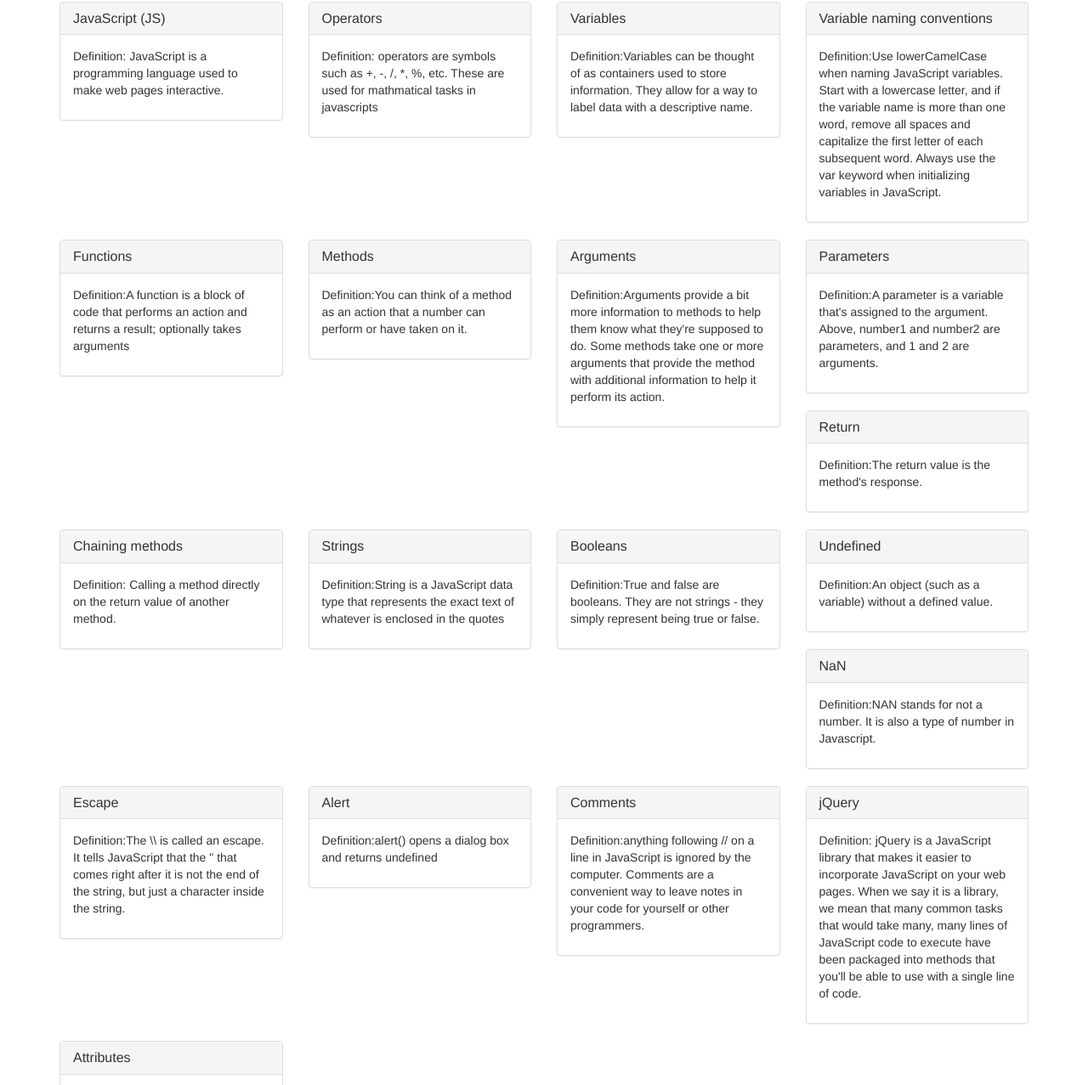
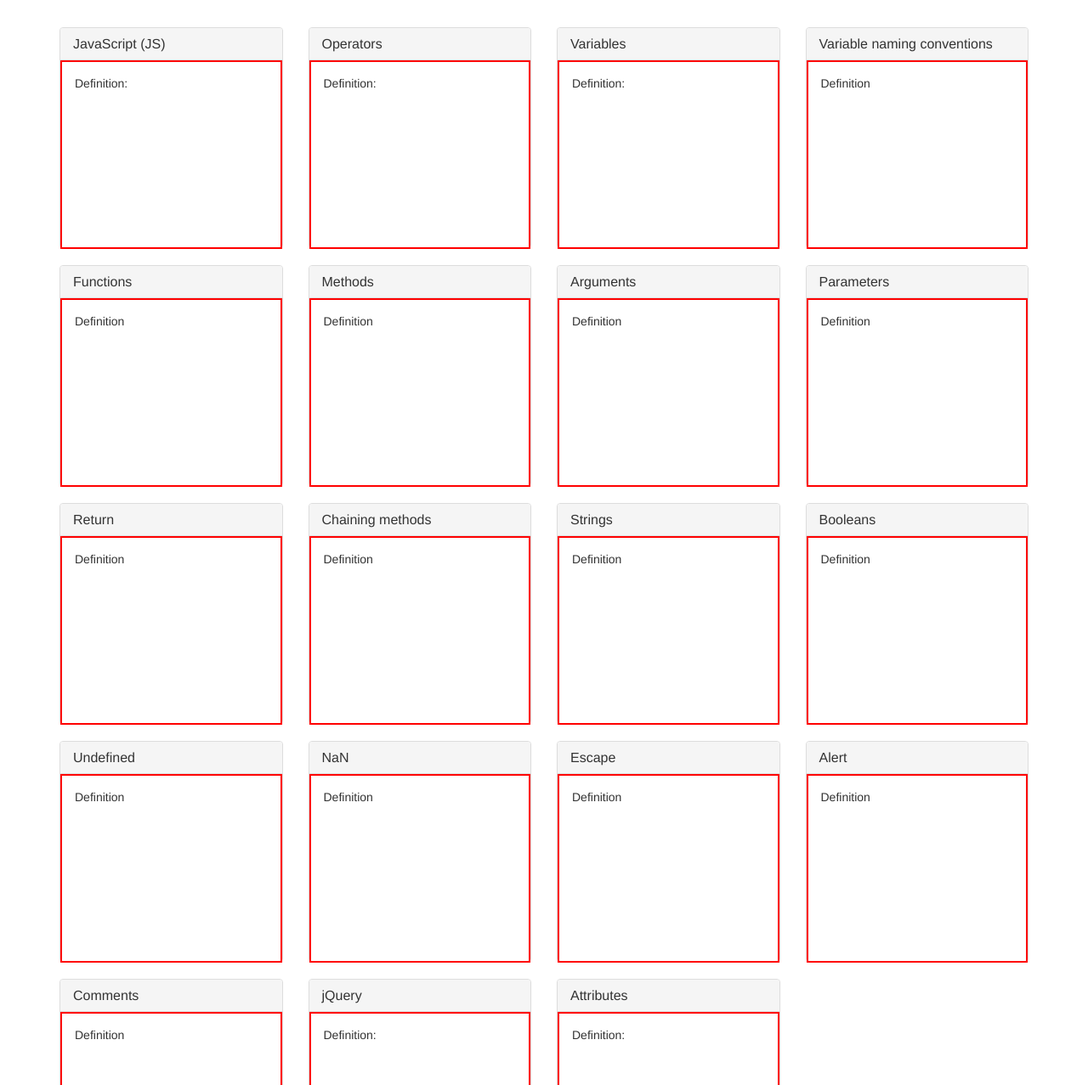
Before and after one commit to KNaka88/flashcards, a plain HTML site: page index.html in a window 1280 px wide. Shown: the part 68-1345 px from the top of the page at 85% size. Drawn offline with Linux system fonts and the light colour scheme.

Commit message:
fix jquery  selectors and html classes

```diff
--- a/css/styles.css
+++ b/css/styles.css
@@ -1,3 +1,18 @@
-/*.show-definition{
-  display:none;
-}*/
+
+.initially-hidden {
+  display: none;
+}
+
+.panel {
+  height: 260px;
+}
+
+h1 {
+  text-align: center;
+  margin-bottom: 40px;
+}
+
+.panel-body {
+  border: 2px solid red;
+  height: 222px;
+}
--- a/index.html
+++ b/index.html
@@ -18,7 +18,8 @@
               <h2 class="panel-title">JavaScript (JS)</h2>
             </div>
             <div class="panel-body">
-              <p>Definition: <span class="show-definition">JavaScript is a programming language used to make web pages interactive.</span></p>
+              <p class="initally-showing">Definition:</p>
+              <p class="initially-hidden">JavaScript is a programming language used to make web pages interactive.</p>
             </div>
           </div>
         </div>
@@ -29,7 +30,8 @@
               <h2 class="panel-title">Operators</h2>
             </div>
             <div class="panel-body">
-              <p>Definition:<span class="show-definition"> operators are symbols such as +, -, /, *, %, etc. These are used for mathmatical tasks in javascripts</span></p>
+              <p class="initally-showing">Definition:</p>
+              <p class="initially-hidden">operators are symbols such as +, -, /, *, %, etc. These are used for mathmatical tasks in javascripts</p>
             </div>
           </div>
         </div>
@@ -40,7 +42,8 @@
               <h2 class="panel-title">Variables</h2>
             </div>
             <div class="panel-body">
-              <p>Definition:<span class="show-definition">Variables can be thought of as containers used to store information. They allow for a way to label data with a descriptive name.</span></p>
+              <p class="initially-showing">Definition:</p>
+              <p class="initially-hidden">Variables can be thought of as containers used to store information. They allow for a way to label data with a descriptive name.</p>
             </div>
           </div>
         </div>
@@ -51,7 +54,8 @@
               <h2 class="panel-title">Variable naming conventions</h2>
             </div>
             <div class="panel-body">
-              <p>Definition:<span class="show-definition">Use lowerCamelCase when naming JavaScript variables. Start with a lowercase letter, and if the variable name is more than one word, remove all spaces and capitalize the first letter of each subsequent word. Always use the var keyword when initializing variables in JavaScript.</span></p>
+              <p class="initially-showing">Definition</p>
+              <p class="initially-hidden">Use lowerCamelCase when naming JavaScript variables. Start with a lowercase letter, and if the variable name is more than one word, remove all spaces and capitalize the first letter of each subsequent word. Always use the var keyword when initializing variables in JavaScript.</p>
             </div>
           </div>
         </div>
@@ -62,7 +66,8 @@
               <h2 class="panel-title">Functions</h2>
             </div>
             <div class="panel-body">
-              <p>Definition:<span class="show-definition">A function is a block of code that performs an action and returns a result; optionally takes arguments</span></p>
+              <p class="initially-showing">Definition</p>
+              <p  class="initially-hidden">A function is a block of code that performs an action and returns a result; optionally takes arguments</p>
             </div>
           </div>
         </div>
@@ -73,7 +78,8 @@
               <h2 class="panel-title">Methods</h2>
             </div>
             <div class="panel-body">
-              <p>Definition:<span class="show-definition">You can think of a method as an action that a number can perform or have taken on it.</span></p>
+              <p class="initially-showing">Definition</p>
+              <p class="initially-hidden">You can think of a method as an action that a number can perform or have taken on it.</p>
             </div>
           </div>
         </div>
@@ -84,7 +90,8 @@
               <h2 class="panel-title">Arguments</h2>
             </div>
             <div class="panel-body">
-              <p>Definition:<span class="show-definition">Arguments provide a bit more information to methods to help them know what they're supposed to do. Some methods take one or more arguments that provide the method with additional information to help it perform its action.</span></p>
+              <p class="initially-showing">Definition</p>
+              <p class="initially-hidden">Arguments provide a bit more information to methods to help them know what they're supposed to do. Some methods take one or more arguments that provide the method with additional information to help it perform its action.</p>
             </div>
           </div>
         </div>
@@ -95,7 +102,8 @@
               <h2 class="panel-title">Parameters</h2>
             </div>
             <div class="panel-body">
-              <p>Definition:<span class="show-definition">A parameter is a variable that's assigned to the argument. Above, number1 and number2 are parameters, and 1 and 2 are arguments.</span></p>
+              <p class="initially-showing">Definition</p>
+              <p class="initially-hidden">A parameter is a variable that's assigned to the argument. Above, number1 and number2 are parameters, and 1 and 2 are arguments.</p>
             </div>
           </div>
         </div>
@@ -106,7 +114,8 @@
               <h2 class="panel-title">Return</h2>
             </div>
             <div class="panel-body">
-              <p>Definition:<span class="show-definition">The return value is the method's response.</span></p>
+              <p class="initially-showing">Definition</p>
+              <p class="initially-hidden">The return value is the method's response.</p>
             </div>
           </div>
         </div>
@@ -117,7 +126,8 @@
               <h2 class="panel-title">Chaining methods</h2>
             </div>
             <div class="panel-body">
-              <p>Definition:<span class="show-definition"> Calling a method directly on the return value of another method.</span></p>
+              <p class="initially-showing">Definition</p>
+              <p class="initially-hidden">Calling a method directly on the return value of another method.</p>
             </div>
           </div>
         </div>
@@ -128,7 +138,8 @@
               <h2 class="panel-title">Strings</h2>
             </div>
             <div class="panel-body">
-              <p>Definition:<span class="show-definition">String is a JavaScript data type that represents the exact text of whatever is enclosed in the quotes</span></p>
+              <p class="initially-showing">Definition</p>
+              <p class="initially-hidden">String is a JavaScript data type that represents the exact text of whatever is enclosed in the quotes</p>
             </div>
           </div>
         </div>
@@ -139,7 +150,8 @@
               <h2 class="panel-title">Booleans</h2>
             </div>
             <div class="panel-body">
-              <p>Definition:<span class="show-definition">True and false are booleans. They are not strings - they simply represent being true or false.</span></p>
+              <p class="initially-showing">Definition</p>
+              <p class="initially-hidden">True and false are booleans. They are not strings - they simply represent being true or false.</p>
             </div>
           </div>
         </div>
@@ -150,7 +162,8 @@
               <h2 class="panel-title">Undefined</h2>
             </div>
             <div class="panel-body">
-              <p>Definition:<span class="show-definition">An object (such as a variable) without a defined value.</span></p>
+              <p class="initially-showing">Definition</p>
+              <p class="initially-hidden">An object (such as a variable) without a defined value.</p>
             </div>
           </div>
         </div>
@@ -161,7 +174,8 @@
               <h2 class="panel-title">NaN</h2>
             </div>
             <div class="panel-body">
-              <p>Definition:<span class="show-definition">NAN stands for not a number. It is also a type of number in Javascript.</span></p>
+              <p class="initially-showing">Definition</p>
+              <p class="initially-hidden">NAN stands for not a number. It is also a type of number in Javascript.</p>
             </div>
           </div>
         </div>
@@ -172,7 +186,8 @@
               <h2 class="panel-title">Escape</h2>
             </div>
             <div class="panel-body">
-              <p>Definition:<span class="show-definition">The \\ is called an escape. It tells JavaScript that the " that comes right after it is not the end of the string, but just a character inside the string.</span></p>
+              <p class="initially-showing">Definition</p>
+              <p class="initially-hidden">The \\ is called an escape. It tells JavaScript that the " that comes right after it is not the end of the string, but just a character inside the string.</p>
             </div>
           </div>
         </div>
@@ -183,7 +198,8 @@
               <h2 class="panel-title">Alert</h2>
             </div>
             <div class="panel-body">
-              <p>Definition:<span class="show-definition">alert() opens a dialog box and returns undefined</span></p>
+              <p class ="initially-showing">Definition</p>
+              <p class="initially-hidden">alert() opens a dialog box and returns undefined</p>
             </div>
           </div>
         </div>
@@ -194,7 +210,8 @@
               <h2 class="panel-title">Comments</h2>
             </div>
             <div class="panel-body">
-              <p>Definition:<span class="show-definition">anything following // on a line in JavaScript is ignored by the computer. Comments are a convenient way to leave notes in your code for yourself or other programmers.</span></p>
+              <p class="initially-showing">Definition</p>
+              <p class="initially-hidden">anything following // on a line in JavaScript is ignored by the computer. Comments are a convenient way to leave notes in your code for yourself or other programmers.</p>
             </div>
           </div>
         </div>
@@ -205,7 +222,8 @@
               <h2 class="panel-title">jQuery</h2>
             </div>
             <div class="panel-body">
-              <p>Definition: <span class="show-definition">jQuery is a JavaScript library that makes it easier to incorporate JavaScript on your web pages. When we say it is a library, we mean that many common tasks that would take many, many lines of JavaScript code to execute have been packaged into methods that you'll be able to use with a single line of code.</span></p>
+              <p class="initially-showing">Definition:</p>
+              <p class="initially-hidden">jQuery is a JavaScript library that makes it easier to incorporate JavaScript on your web pages. When we say it is a library, we mean that many common tasks that would take many, many lines of JavaScript code to execute have been packaged into methods that you'll be able to use with a single line of code.</p>
             </div>
           </div>
         </div>
@@ -216,7 +234,8 @@
               <h2 class="panel-title">Attributes</h2>
             </div>
             <div class="panel-body">
-              <p>Definition:<span class="show-definition">All HTML elements can have attributes such as title, class, id, width and height, etc. Attributes provide additional information about an element and are always specified in the start tag. Attributes usually come in name/value pairs like: name="value"</span></p>
+              <p class="initially-showing">Definition:</p>
+              <p class="initially-hidden">All HTML elements can have attributes such as title, class, id, width and height, etc. Attributes provide additional information about an element and are always specified in the start tag. Attributes usually come in name/value pairs like: name="value"</p>
             </div>
           </div>
         </div>
--- a/js/scripts.js
+++ b/js/scripts.js
@@ -0,0 +1,13 @@
+$(function(){
+
+//  $(".panel-title").click(function(){
+//    $(".initially-showing").toggle();
+//    $(".initially-hidden").toggle();
+//  });
+
+  $(".panel-body").click(function(){
+    $(this).children().toggle();
+  });
+
+
+});
```
